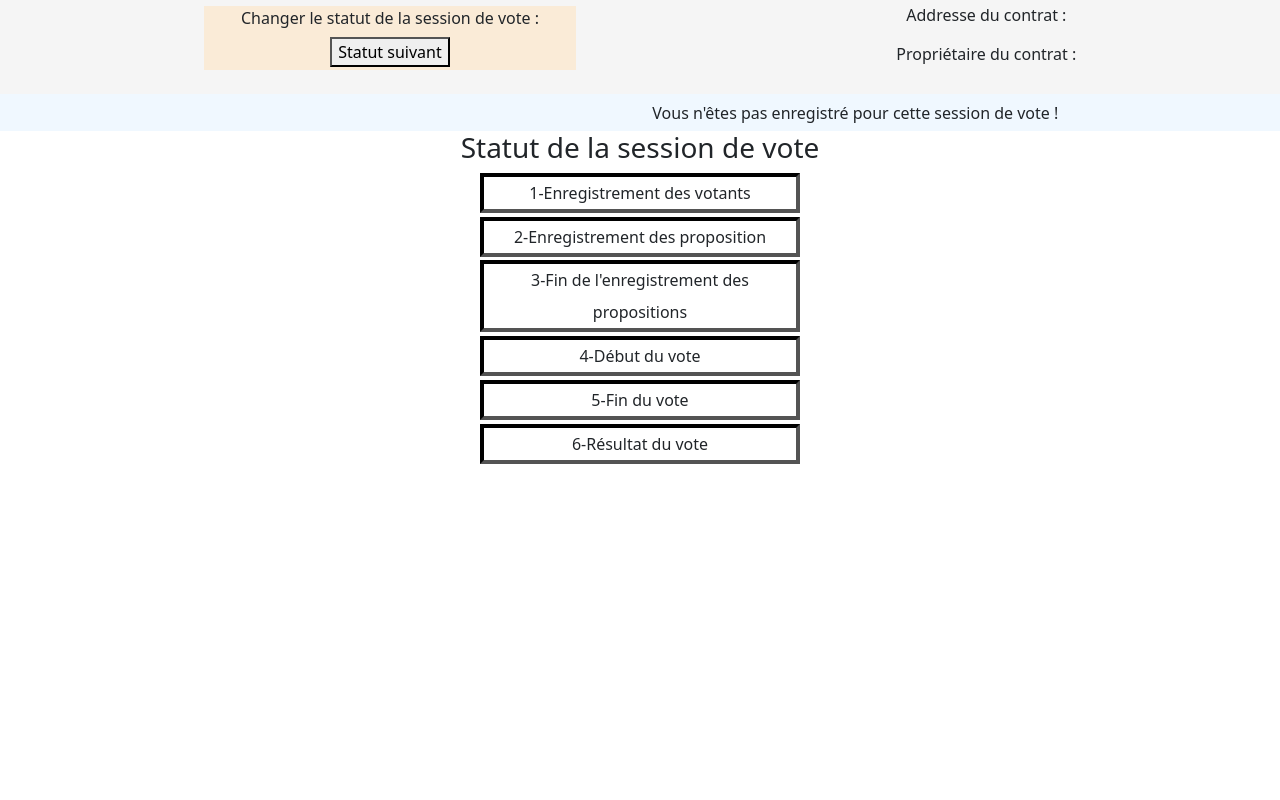
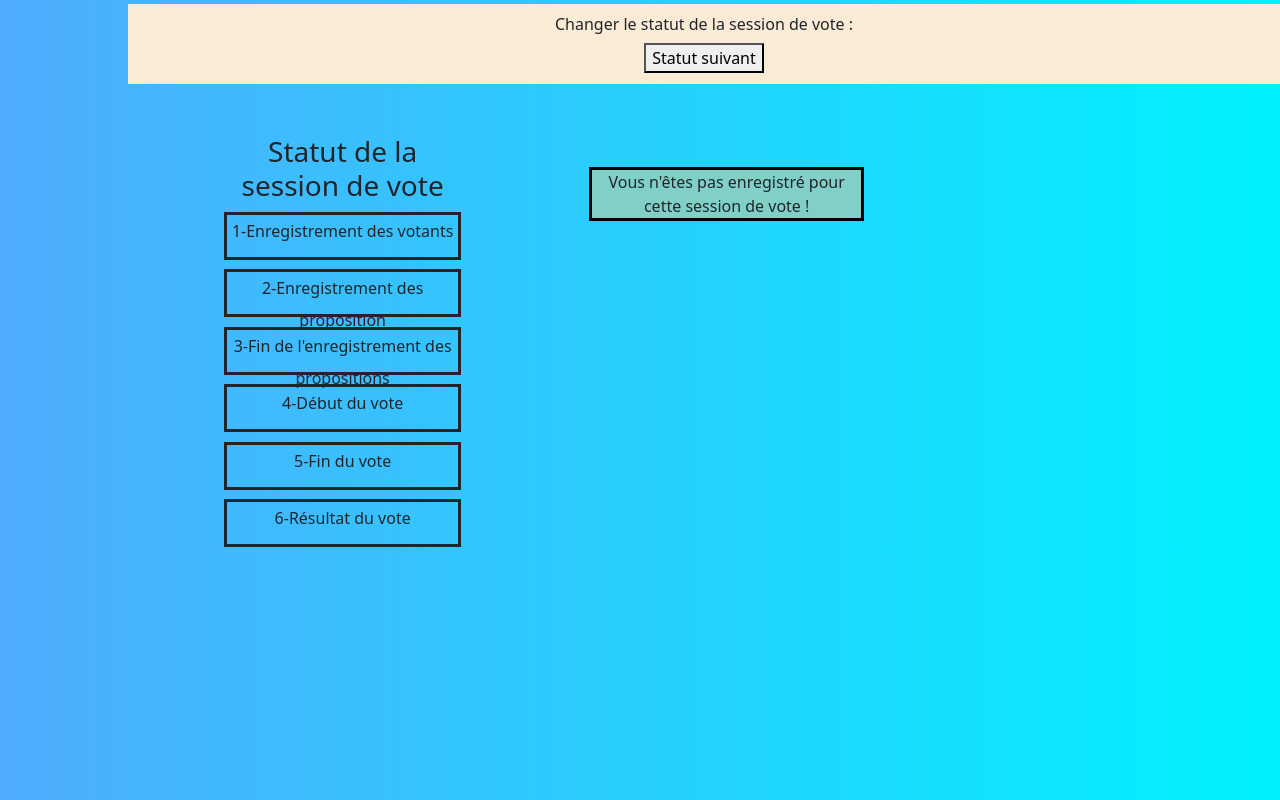
Before and after one commit to Spt117/Application-de-Vote, a React (Create React App) app: page / in a window 1280 px wide. Built offline with nearby package versions, Linux system fonts and the light colour scheme.

Commit message:
majFront

```diff
--- a/src/App.css
+++ b/src/App.css
@@ -1,13 +1,5 @@
 .App {
   text-align: center;
-}
-
-
-.parent {
-  padding: 0.5%;
-  background-color: aliceblue;
-  display: flex;
-  justify-content: space-around;
 }
 
 #tableau {
@@ -16,15 +8,8 @@
 }
 
 #one {
-  background-color: whitesmoke;
+  /* background-color: whitesmoke; */
   padding-bottom: 1%;
-}
-
-
-#getVote {
-  background-color: antiquewhite;
-  padding: 1%;
-  width: 125%;
 }
 
 #owner {
@@ -62,14 +47,68 @@ caption {
 .oldStatut {
   background-color: #ffffff;
   color: black;
+  text-decoration:line-through;
 }
 
-.statuts p {
+.statuts p{
   line-height: 2em;
-  width: 25%;
-  /* height: 3em; */
-  margin-left: auto;
-  margin-right: auto;
-  margin-bottom: 0.3%;
-  border: 0.3em inset black;
+  /* width: 15%; */
+  height: 3em;
+  /* margin-right: auto; */
+  margin-top: 4%;
+  border: 0.2em solid;
+  margin-bottom: 0%;
 }
+
+body {
+  background-image: linear-gradient(to right, #4facfe 0%, #00f2fe 100%);
+}
+
+.statuts {
+  margin-top: 0%;
+  height: 100%;
+  /* width: 30%; */
+  /* border: solid 0.2em; */
+}
+
+#Dapp {
+  /* display: none; */
+  height: 10%;
+  margin-top: 5%;
+  background-color: #80D0C7;
+  /* width: 30%; */
+  border: black 0.2em solid;
+  margin-left: 20%;
+}
+
+.test {
+  display: inline-flex;
+  width: 50%;
+  margin-right: 15%;
+}
+
+.child {
+  border: solid black 0.2em;
+}
+
+.parent {
+  padding-left: 10%;
+  padding-top: 0.3%;
+  display: flex;
+  justify-content: flex-start;
+  margin-bottom: 3%;
+}
+
+#cone{
+  width: 55%;
+}
+
+#ctwo {
+  margin-left: 100%;
+  height: 100%;
+  width: 120%;
+}
+
+.enregistrement{
+  color: whitesmoke;
+}
--- a/src/App.js
+++ b/src/App.js
@@ -22,24 +22,17 @@ function App() {
   return (
     <div className="App">
       <div className='parent' id='one'>
-        <div>
-          <Compte addr={addr} id={id} owner={owner} set={set} get={get} setOwner={setOwner} statut={statut} voter={voter}/>
-          <Owner addr={addr} id={id} owner={owner} set={set} statut={statut} get={get} />
-        </div>
-        <div>
-          <h6>Addresse du contrat :</h6>
-          <p>{contract}</p>
-          <p>Propriétaire du contrat : {owner}</p>
+        <Compte contract={contract} addr={addr} id={id} owner={owner} set={set} get={get} setOwner={setOwner} statut={statut} voter={voter} />
+        <Owner addr={addr} id={id} owner={owner} set={set} statut={statut} get={get} />
+      </div>
+      <div>
+        <Init contract={contract} id={id} setVoter={setVoter} set={set} addr={addr} setSet={setSet} setGet={setGet} setAddress={setAddress} setId={setId} setOwner={setOwner} owner={owner} setContract={setContract} setStatus={setStatus} get={get} setBlockTime={setBlockTime} />
+        <div className='test'>
+          <Statuts statut={statut}></Statuts>
+          <Dapp id={id} voter={voter} get={get} set={set} owner={owner} setStatus={setStatus} statut={statut} addr={addr} />
         </div>
       </div>
-      <div>
-        <div>
-          <Init contract={contract} id={id} setVoter={setVoter} set={set} addr={addr} setSet={setSet} setGet={setGet} setAddress={setAddress} setId={setId} setOwner={setOwner} owner={owner} setContract={setContract} setStatus={setStatus} get={get} setBlockTime={setBlockTime}/>
-        </div>
-        <Dapp id={id} voter={voter} get={get} set={set} owner={owner} setStatus={setStatus} statut={statut} addr={addr} />
-      </div>
-        <Propositions set={set} voter={voter} blockTime={blockTime} addr={addr} contract={contract}/>
-        <Statuts statut={statut}></Statuts>
+      <Propositions set={set} voter={voter} blockTime={blockTime} addr={addr} contract={contract} />
     </div>
   );
 }
--- a/src/Components/Compte.js
+++ b/src/Components/Compte.js
@@ -1,7 +1,7 @@
 import { useEffect, useState } from "react";
 import Spinner from 'react-bootstrap/Spinner';
 
-export default function Compte({ addr, id, owner, set, get, setOwner, voter }) {
+export default function Compte({ addr, id, owner, set, get, setOwner, voter, contract }) {
     const [loader, setLoader] = useState()
     const [ownerShip, setOwnerShip] = useState()
     const truncate = /^(0x[a-zA-Z0-9]{4})[a-zA-Z0-9]+([a-zA-Z0-9]{4})$/
@@ -57,12 +57,17 @@ export default function Compte({ addr, id, owner, set, get, setOwner, voter }) {
 
     if (addr)
         return (
-            <div>
+            <div className="parent">
+                <div className="child" id="cone">
                     <p><strong>Réseau : </strong>{network(id)}</p>
                     <p><strong>Addresse de connexion : </strong>{truncateAddr(addr)}</p>
-                {voter && <h6>Vous êtes enregistré pour cette session de vote !</h6>}
-                {!voter && <h6>Vous n'êtes pas enregistré pour cette session de vote !</h6>}
-                {(owner !== addr) && <div id="getVote">
+                    <p><strong>Contrat : </strong>{contract}</p>
+                    {voter && <h6 className="enregistrement">Vous êtes enregistré pour cette session de vote !</h6>}
+                    {!voter && <h6 className="enregistrement">Vous n'êtes pas enregistré pour cette session de vote !</h6>}
+                </div>
+                <div id="cctwo">
+                    <div className="child" id="ctwo">
+                        {(owner !== addr) && <div>
                             <h6>Tester le système de vote :</h6>
                             <p>Vous pouvez récupérer la propriété du contrat pour l'essayer ! <br /> Rentrez votre addresse ci dessous :</p>
                             <input onChange={(e) => setOwnerShip(e.target.value)} placeholder=" Votre addresse"></input>
@@ -71,5 +76,7 @@ export default function Compte({ addr, id, owner, set, get, setOwner, voter }) {
                             </button>
                         </div>}
                     </div>
+                </div>
+            </div>
         )
 }
--- a/src/Components/Dapp.js
+++ b/src/Components/Dapp.js
@@ -57,20 +57,18 @@ export default function Dapp({ id, owner, set, addr, statut, voter }) {
     }
 
     return (
-        <div className='parent' id='two'>
+        <div id="Dapp">
             {(voter || (addr === owner)) &&
-                <div >
+                <div>
                     {statut === 0 && owner === addr && <div>
                         <h6>Vous pouvez enregistrer les électeurs :</h6>
                         <input placeholder="Adresse" onChange={(e) => setAddrRegister(e.target.value)}></input>
                         <button onClick={registerVoter}>Enregistrer {loaderRegister && <Spinner animation="border" role="status" size="sm" />}</button>
                     </div>}
                     {statut === 1 && <div>
-                        <div>
-                            <h5>Vous pouvez enregistrer votre proposition :</h5>
-                            <input placeholder="Votre proposition" onChange={(e) => setProposition(e.target.value)} />
-                            <button onClick={ajouterProposition}>Enregistrer {loader && <Spinner animation="border" role="status" size="sm" />}</button>
-                        </div>
+                        <h5>Vous pouvez enregistrer votre proposition :</h5>
+                        <input placeholder="Votre proposition" onChange={(e) => setProposition(e.target.value)} />
+                        <button onClick={ajouterProposition}>Enregistrer {loader && <Spinner animation="border" role="status" size="sm" />}</button>
                     </div>}
                     {statut === 3 && <div>
                         <h5>Vous pouvez voter !</h5>
```
Also changed, not shown: src/Components/Statuts.js (+7 -6 lines). Lines whose indentation alone changed are shown as unchanged.
